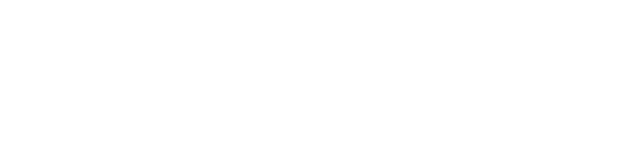
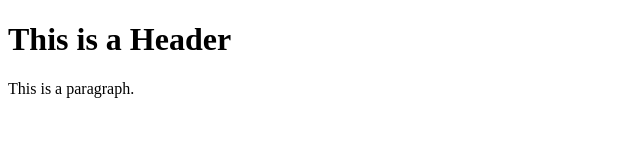
Before and after one commit to jdm90/git-test, a plain HTML site: page index.html in a window 1280 px wide. Shown: the whole page, without its empty margins (0-640 px from the left). Drawn offline with Linux system fonts and the light colour scheme.

Commit message:
Second commit

```diff
--- a/index.html
+++ b/index.html
@@ -7,6 +7,7 @@
     <title>Document</title>
 </head>
 <body>
-
+    <h1>This is a Header</h1>
+    <p>This is a paragraph.</p>
 </body>
 </html>
```
